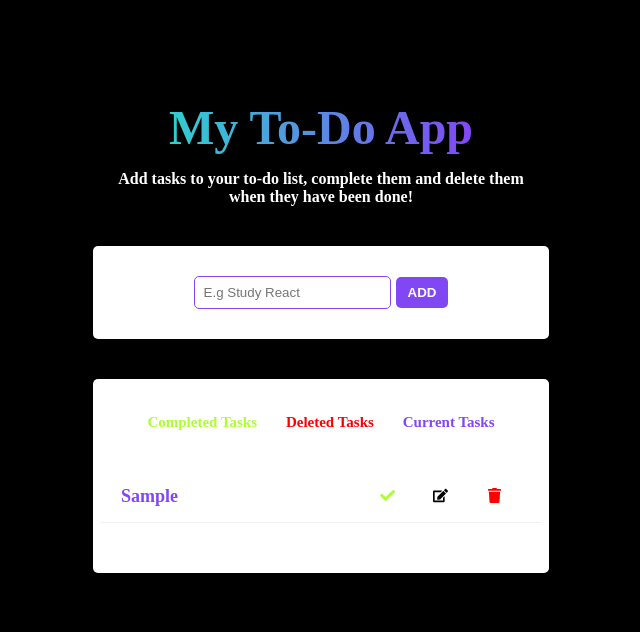
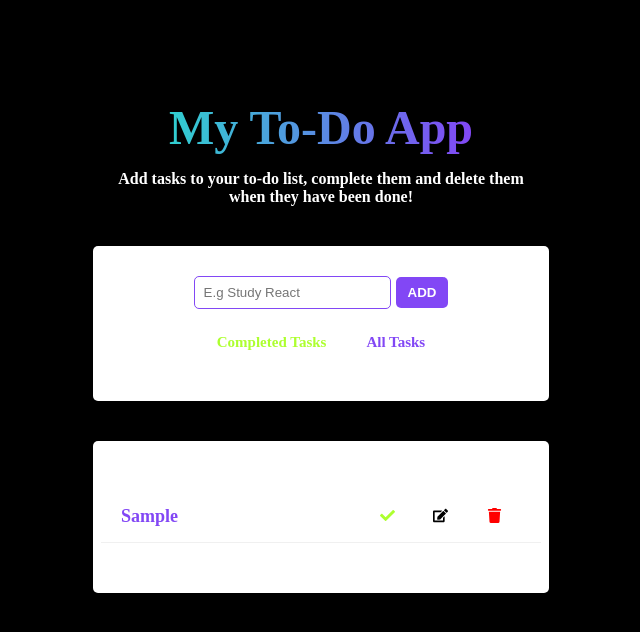
Before and after one commit to pipe1204/todo-app, a React (Create React App) app: page / in a window 1280 px wide. Both pictures are taken after typing "Sample" into the empty fields and a click on the button "ADD". Shown: the top 632 px of the page, without its empty margins (319-959 px from the left). Built offline with nearby package versions, Linux system fonts and the light colour scheme.

Commit message:
Added filters

```diff
--- /dev/null
+++ b/src/components/CompletedTasks.jsx
@@ -0,0 +1,36 @@
+import React from 'react'
+import "./completedTasks.css"
+import { FaEdit, FaTrash, FaCheck } from "react-icons/fa"
+
+const CompletedTasks = ({ removeItem, editTask, completeTask, completeItems }) => {
+
+    return (
+        <div className="tasksDiv">
+            {
+                completeItems.map((item) => {
+                    const {id, title, completed} = item
+                    return (
+                        <>
+                        <div className="taskDiv" key={id}>
+                            <p className={completed ? "completeTitle" : "taskTitle"}>{title}</p>
+                            <div className="buttonsDiv">
+                                <button className="completeButton" onClick={() => completeTask(id)}>
+                                    <FaCheck/>
+                                </button>
+                                <button className="editButton" onClick={() => editTask(id)}>
+                                    <FaEdit/>
+                                </button>
+                                <button className="deleteButton" onClick={() => {removeItem(id)}}>
+                                    <FaTrash/>
+                                </button>
+                            </div>
+                        </div>
+                        </>
+                    )
+                })
+            }
+        </div>
+    )
+}
+
+export default CompletedTasks
--- /dev/null
+++ b/src/components/DeletedTasks.jsx
@@ -0,0 +1,34 @@
+import React from 'react'
+import { FaEdit, FaTrash, FaCheck } from "react-icons/fa"
+
+const DeletedTasks = ({ deletedItems, completeTask, editTask, removeItem }) => {
+    return (
+        <div className="tasksDiv">
+            {
+                deletedItems.map((item) => {
+                    const {id, title, completed} = item
+                    return (
+                        <>
+                        <div className="taskDiv" key={id}>
+                            <p className={completed ? "completeTitle" : "taskTitle"}>{title}</p>
+                            <div className="buttonsDiv">
+                                <button className="completeButton" onClick={() => completeTask(id)}>
+                                    <FaCheck/>
+                                </button>
+                                <button className="editButton" onClick={() => editTask(id)}>
+                                    <FaEdit/>
+                                </button>
+                                <button className="deleteButton" onClick={() => {removeItem(id)}}>
+                                    <FaTrash/>
+                                </button>
+                            </div>
+                        </div>
+                        </>
+                    )
+                })
+            }
+        </div>
+    )
+}
+
+export default DeletedTasks
--- a/src/components/TodoApp.jsx
+++ b/src/components/TodoApp.jsx
@@ -4,6 +4,8 @@ import "./todoApp.css"
 //Components
 import Tasks from './Tasks'
 import Alert from "./Alert"
+import CompletedTasks from './CompletedTasks'
+import DeletedTasks from './DeletedTasks'
 
 const TodoApp = () => {
 
@@ -13,9 +15,11 @@ const TodoApp = () => {
     const [editID, setEditID] = useState(null)
     const [alert, setAlert] = useState({show: false, msg:"", type:""})
     const [completedList, setCompletedList] = useState([])
+    const [completeCheck, setCompleteCheck] = useState(false)
     const [deletedList, setDeletedList] = useState([])
-    const [completeCheck, setCompleteCheck] = useState(false)
     const [deleteCheck, setDeleteCheck] = useState(false)
+
+    const newDeletedList = []
 
     const handleSubmit = (e) => {
         e.preventDefault()
@@ -42,22 +46,31 @@ const TodoApp = () => {
         }
     }
 
+    //Functions-----------------------------------------------------------
+
     const showAlert = (show=false,type="",msg="") => {
         setAlert({show,type,msg})
     }
 
     const removeItem = (id) => {
-
         list.map((item) => {
-            if (item.completed) {
+            if (item.id === id && item.completed) {
                 showAlert(true, "danger", "Task has been removed")
                 setList(list.filter((item) => item.id !== id))
             }
         })
     }
 
+
+    const showDeleteList = () => {
+        list.map((item) => {
+            if (item.removed === true) {
+                console.log("Yes")
+            }
+        })
+    }
+
     const completeTask = (id) => {
-
         showAlert(true, "You have completed a task!")
         list.find((item) => {
             if (item.id === id) {
@@ -79,7 +92,10 @@ const TodoApp = () => {
         setCompleteCheck(true)
     }
 
-    console.log(completedList)
+    const showCurrentTasks = () => {
+        setCompleteCheck(false)
+        setDeleteCheck(false)
+    }
 
     return (
         <div className="todoDiv">
@@ -92,17 +108,21 @@ const TodoApp = () => {
                         <input type="text" value={name} placeholder="E.g Study React" className="todoInput" onChange={(e) => setName(e.target.value)}/>
                         <button className="addTask">{isEditing ? "Edit" : "Add"}</button>
                     </form>
+                    {list.length > 0 && (
+                        <div className="filters">
+                        <p className="completedList" onClick={showCompletedList}>Completed Tasks</p>
+                        {/* <p className="deletedList" onClick={showDeleteList}>Deleted Tasks</p> */}
+                        <p className="currentList" onClick={showCurrentTasks}>All Tasks</p>
+                    </div>
+                    )}
                 </div>
             </div>
             {list.length > 0 && (
                 <div className="todoWrapperBottom">
                 <div className="todoBody">
-                    <div className="filters">
-                        <p className="completedList" onClick={showCompletedList}>Completed Tasks</p>
-                        <p className="deletedList">Deleted Tasks</p>
-                        <p className="currentList">Current Tasks</p>
-                    </div>
-                    <div className="tasks">
+                {
+                    (completeCheck) ? (<div className="tasks"><CompletedTasks completeItems={completedList}/></div>)
+                    : (!completeCheck) ? (<div className="tasks">
                         <Tasks
                             items={list}
                             removeItem={removeItem}
@@ -111,7 +131,9 @@ const TodoApp = () => {
                             editTask={editTask}
                             completeCheck={setCompleteCheck}
                             />
-                    </div>
+                    </div>) : <p></p>
+                }
+
                 </div>
             </div>
             )}
--- a/src/components/todoApp.css
+++ b/src/components/todoApp.css
@@ -15,6 +15,14 @@
     padding: 30px 100px;
     border-radius: 5px;
     width: 20%;
+}
+
+.todoHeader {
+    width: 100%;
+    display: flex;
+    flex-direction: column;
+    justify-content: center;
+    align-items: center;
 }
 
 .todoBody {
@@ -73,10 +81,11 @@
 
 .filters {
     display: flex;
-    justify-content: space-around;
+    justify-content: space-between;
     align-items: center;
     margin-bottom: 15px;
     padding: 5px 12px;
+    margin-top: 20px;
 }
 
 .completedList {
@@ -84,6 +93,8 @@
     font-size: 15px;
     font-weight: bold;
     cursor: pointer;
+    text-align: center;
+    margin-right: 20px;
 }
 
 .deletedList {
@@ -91,6 +102,7 @@
     font-size: 15px;
     font-weight: bold;
     cursor: pointer;
+    text-align: center;
 }
 
 .currentList {
@@ -98,6 +110,8 @@
     font-size: 15px;
     font-weight: bold;
     cursor: pointer;
+    text-align: center;
+    margin-left: 20px;
 }
 
 .myTasks {
```
Also changed, not shown: src/components/completedTasks.css (added).
